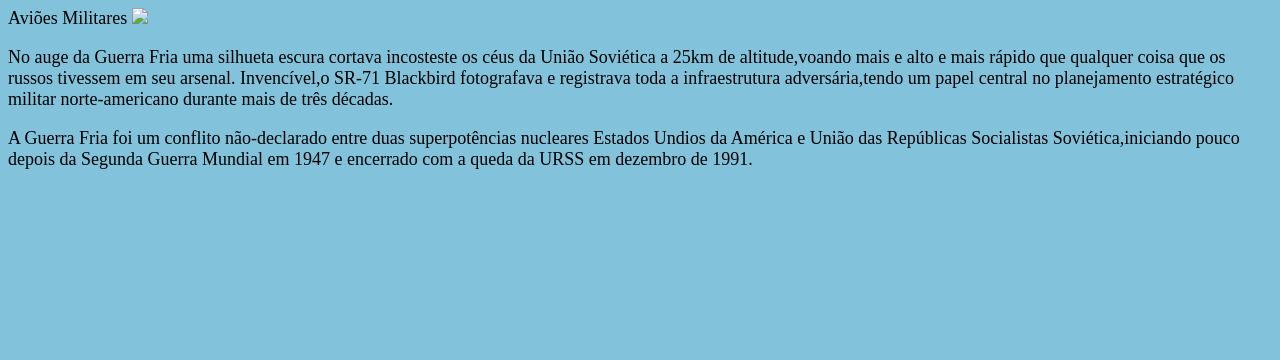
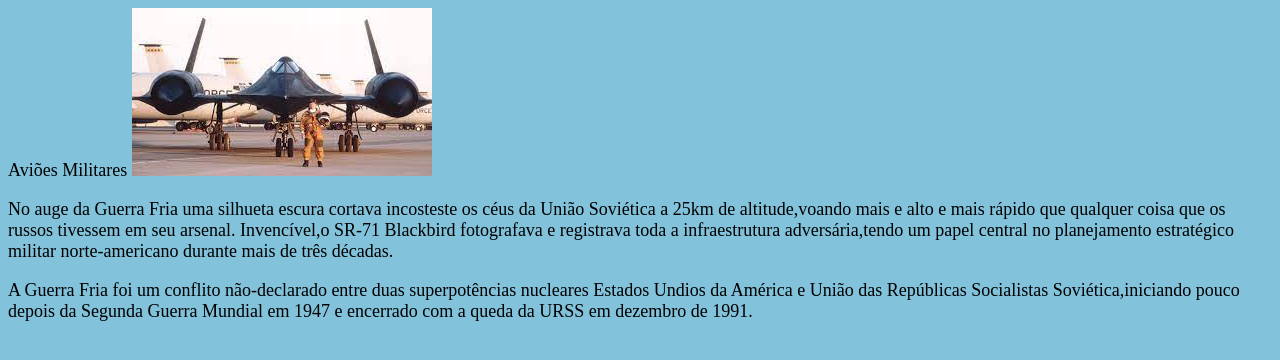
Before and after one commit to MateusZiroldo/Pagina-HTML, a plain HTML site: page index.html in a window 1280 px wide. Drawn offline with Linux system fonts and the light colour scheme; a script that the page names is missing.

Commit message:
Update index.html

```diff
--- a/index.html
+++ b/index.html
@@ -9,7 +9,7 @@
      <script src='main.js'></script>
 </head>
 <body>
-<img src="download.png">
+<img src="download.jpeg">
 <p>No auge da Guerra Fria uma silhueta escura cortava incosteste os céus da União Soviética a 25km
 de altitude,voando mais e alto e mais rápido que qualquer coisa que os russos tivessem em seu arsenal.
 Invencível,o SR-71 Blackbird fotografava e registrava toda a infraestrutura adversária,tendo um papel
```
